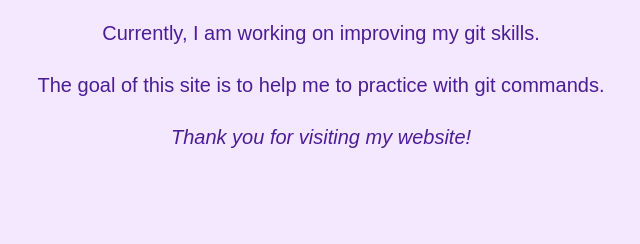
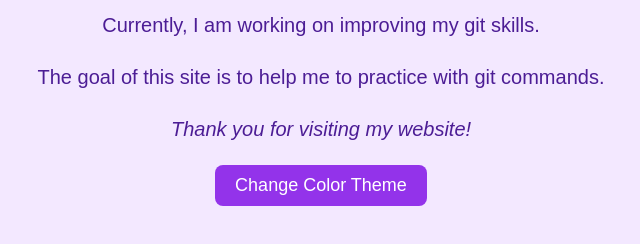
Before and after one commit to DariaOrzaevass/DariaOrzaevass.github.io, a plain HTML site: page index.html in a window 1280 px wide. Shown: the part 522-766 px from the top of the page, without its empty margins (319-959 px from the left). Drawn offline with Linux system fonts and the light colour scheme.

Commit message:
Added a button that switches the color theme of the site

```diff
--- a/index.html
+++ b/index.html
@@ -5,14 +5,22 @@
     <title>Daria's Website</title>
     <style>
         body {
+            margin: 0;
+            font-family: Arial, sans-serif;
+        }
+	#theme-toggle {
+            position: absolute;
+            opacity: 0;
+        }
+	.page {
             background-color: #f3e8ff;
             color: #4c1d95;
-            font-family: Arial, sans-serif;
 	    text-align: center;
             padding: 50px;
+            min-height: 100vh;
+            box-sizing: border-box;
 	    font-size: 20px;
 	}
-
         h1 {
             color: #9333ea;
 	    font-size: 40px;
@@ -23,9 +31,46 @@
 	p {
             line-height: 1.6;
         }
+	.theme-button {
+            display: inline-block;
+            background-color: #9333ea;
+            color: white;
+            padding: 10px 20px;
+            border-radius: 8px;
+            cursor: pointer;
+	    font-size: 18px;
+        }
+	.theme-button:hover {
+            background-color: #7e22ce;
+        }
+
+        /* Blue color scheme */
+        #theme-toggle:checked ~ .page {
+            background-color: #dbeafe;
+            color: #1e3a8a;
+        }
+
+        #theme-toggle:checked ~ .page h1 {
+            color: #2563eb;
+        }
+
+        #theme-toggle:checked ~ .page h2 {
+            color: #1d4ed8;
+        }
+
+        #theme-toggle:checked ~ .page .theme-button {
+            background-color: #2563eb;
+        }
+
+        #theme-toggle:checked ~ .page .theme-button:hover {
+            background-color: #1d4ed8;
+        }
     </style>
 </head>
 <body>
+    <input type="checkbox" id="theme-toggle">
+
+    <div class="page">
     	<h1>Hello world!</h1>
     	<h2>My name is Daria.</h2>
 
@@ -41,5 +86,10 @@
     	<p>The goal of this site is to help me to practice with git commands.</p>
 
     	<p><em>Thank you for visiting my website!</em></p>
+
+	<label for="theme-toggle" class="theme-button">
+            Change Color Theme
+        </label>
+    </div>
 </body>
 </html>
```
Lines whose indentation alone changed are shown as unchanged.
